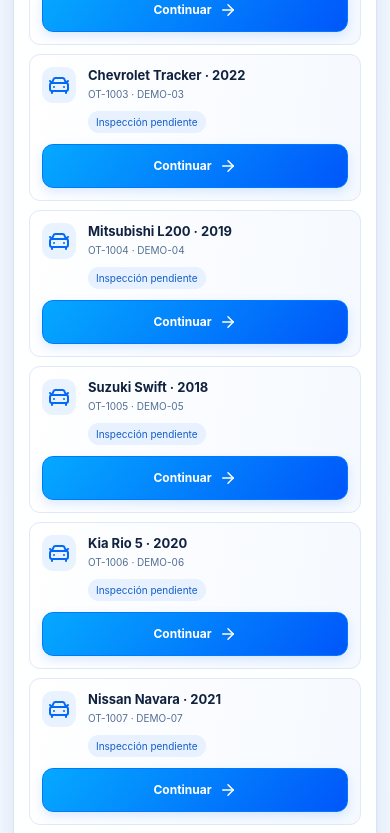
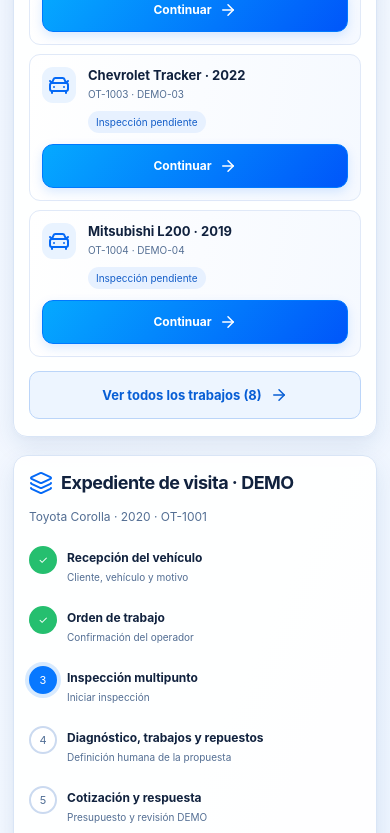
Before and after one commit to Danielsanchezdesarrolador/biomotors-taller, a React (Vite) app: page / in a window 390 px wide. Shown: the part 1156-1989 px from the top of the page. Built offline with nearby package versions, Linux system fonts and the light colour scheme.

Commit message:
feat(bt-flow-01c): refinar listado móvil, referencia de visita e hitos

```diff
--- a/src/flow/FlowCasePanel.tsx
+++ b/src/flow/FlowCasePanel.tsx
@@ -30,6 +30,7 @@ export function FlowCasePanel({
     [confirm, setConfirm] = useState(false),
     [error, setError] = useState('')
   const heading = useRef<HTMLHeadingElement>(null)
+  const shortVisitRef = visit.id.slice(-8).toUpperCase()
   const current = milestones.find((m) => m.id === stage) ?? milestones[0]
   function select(value: string) {
     setStage(value)
@@ -50,7 +51,7 @@ export function FlowCasePanel({
         </span>
         <div>
           <h1>Expediente de visita · DEMO</h1>
-          <p>{visit.id} · Memoria temporal de esta pestaña</p>
+          <p><span title={visit.id}>Ref. {shortVisitRef}</span> · Memoria temporal de esta pestaña</p>
         </div>
       </header>
       <p className="fl-memory">
@@ -73,6 +74,8 @@ export function FlowCasePanel({
         ))}
       </section>
       <div className="fl-case-layout">
+        <div className="fl-milestone-container">
+        <p className="fl-mobile-milestone-hint">Desliza los hitos para ver las 7 etapas →</p>
         <nav className="dashboard-card fl-milestones" aria-label="Hitos del expediente">
           {milestones.map((m, i) => (
             <button
@@ -97,6 +100,7 @@ export function FlowCasePanel({
             </button>
           ))}
         </nav>
+        </div>
         <section className="dashboard-card fl-stage-content">
           <span className="fl-pill">
             Hito {milestones.findIndex((m) => m.id === stage) + 1} de 7 ·{' '}
@@ -321,7 +325,7 @@ export function FlowCasePanel({
           )}
           <footer className="fl-stage-footer">
             <span>
-              Visita {visit.id} · {order?.id ?? 'Recepción sin OT'}
+              <span title={visit.id}>Ref. {shortVisitRef}</span> · {order?.id ?? 'Recepción sin OT'}
             </span>
             <button className="rp-inline" onClick={onBack}>
               Volver a Inicio
--- a/src/flow/FlowHome.tsx
+++ b/src/flow/FlowHome.tsx
@@ -1,3 +1,4 @@
+import { useState } from 'react'
 import { ArrowRight, CarFront, Layers, Plus, Wrench } from 'lucide-react'
 import {
   allCases,
@@ -18,6 +19,7 @@ export function FlowHome({
   onOrders: () => void
   query: string
 }) {
+  const [showAll, setShowAll] = useState(false)
   const visits = allCases().filter((v) => {
       const { client, vehicle } = caseContext(v.id)
       return [client.name, vehicle.description, vehicle.plate, v.orderId ?? '', v.id]
@@ -50,7 +52,7 @@ export function FlowHome({
           </div>
           <div className="fl-hero-art" aria-hidden="true" />
         </section>
-        <section className="dashboard-card fl-continuing">
+        <section className={"dashboard-card fl-continuing" + (!showAll && !query.trim() ? " fl-collapsed" : "")}>
           <header>
             <h2>
               <Wrench />
@@ -64,6 +66,7 @@ export function FlowHome({
           <p className="fl-help">
             Expedientes de esta sesión DEMO; los KPI superiores siguen siendo muestras ilustrativas.
           </p>
+          <div id="fl-active-visits">
           {visits.map((visit) => {
             const { vehicle } = caseContext(visit.id),
               p = caseProgress(visit.id)
@@ -100,6 +103,19 @@ export function FlowHome({
               </article>
             )
           })}
+          </div>
+          {visits.length > 4 && !query.trim() && (
+            <button
+              type="button"
+              className="fl-expand-visits"
+              aria-expanded={showAll}
+              aria-controls="fl-active-visits"
+              onClick={() => setShowAll((previous) => !previous)}
+            >
+              {showAll ? 'Mostrar menos trabajos' : `Ver todos los trabajos (${visits.length})`}
+              <ArrowRight aria-hidden="true" />
+            </button>
+          )}
           {!visits.length && (
             <p className="fl-empty">Sin expedientes que coincidan con la búsqueda.</p>
           )}
--- a/src/flow/flow.css
+++ b/src/flow/flow.css
@@ -220,6 +220,9 @@
   width: 100%;
   justify-content: center;
 }
+.fl-expand-visits {
+  display: none;
+}
 .fl-empty {
   padding: 25px;
   text-align: center;
@@ -296,6 +299,12 @@
   grid-template-columns: 290px minmax(0, 1fr);
   gap: 18px;
   align-items: start;
+}
+.fl-milestone-container {
+  min-width: 0;
+}
+.fl-mobile-milestone-hint {
+  display: none;
 }
 .fl-milestones {
   padding: 12px !important;
@@ -775,6 +784,36 @@
   .fl-current ol {
     display: block;
   }
+  .fl-continuing.fl-collapsed .fl-case-row:nth-of-type(n + 5) {
+    display: none;
+  }
+  .fl-expand-visits {
+    display: flex;
+    align-items: center;
+    justify-content: center;
+    width: 100%;
+    min-height: 48px;
+    gap: 8px;
+    border: 1px solid #bbd5f9;
+    border-radius: 10px;
+    background: #edf5ff;
+    color: #075ed5;
+    font-size: 13px;
+    font-weight: 700;
+    margin: 14px 0 2px;
+    cursor: pointer;
+  }
+  .fl-expand-visits svg {
+    width: 17px;
+    height: 17px;
+  }
+  .fl-mobile-milestone-hint {
+    display: block;
+    color: #536e93;
+    font-size: 12px;
+    line-height: 1.4;
+    margin: 0 0 7px 4px;
+  }
   .fl-heading h1 {
     font-size: 23px;
   }
@@ -803,6 +842,9 @@
     display: flex;
     flex-direction: column;
   }
+  .fl-milestone-container {
+    width: 100%;
+  }
   .fl-milestones {
     width: 100%;
     display: flex;
@@ -811,6 +853,8 @@
     max-width: 100%;
     padding: 9px !important;
     scrollbar-width: thin;
+    scroll-snap-type: x proximity;
+    -webkit-overflow-scrolling: touch;
   }
   .fl-milestones button {
     flex-direction: column;
@@ -820,6 +864,7 @@
     padding: 9px 6px;
     text-align: center;
     gap: 6px;
+    scroll-snap-align: start;
   }
   .fl-milestones strong {
     font-size: 10px;
@@ -830,6 +875,10 @@
   .fl-stage-content {
     width: 100%;
     padding: 17px !important;
+    scroll-margin-bottom: calc(100px + env(safe-area-inset-bottom));
+  }
+  .fl-stage-content button, .fl-form-actions button {
+    scroll-margin-bottom: calc(100px + env(safe-area-inset-bottom));
   }
   .fl-stage-content h2 {
     font-size: 22px;
```
Also changed, not shown: scripts/verify-flow-ui.cjs (+17 -0 lines).
